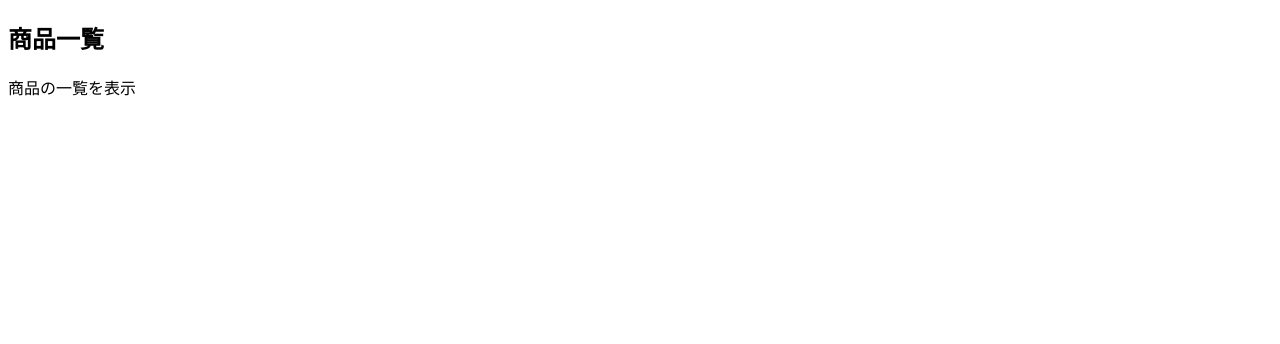
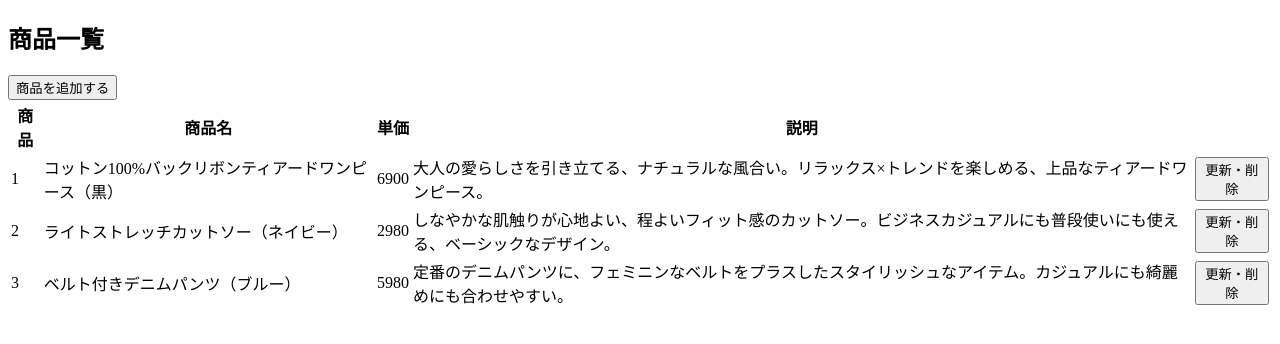
Before and after one commit to aspiratio/fullstack_web_development, a Next.js app in the folder app/frontend/: page /inventory/products in a window 1280 px wide. Shown: the top 344 px of the page. Built offline with nearby package versions, Linux system fonts and the light colour scheme.

Commit message:
一旦HTML的にコードを記載

```diff
--- a/app/frontend/app/inventory/products/page.tsx
+++ b/app/frontend/app/inventory/products/page.tsx
@@ -2,7 +2,53 @@
   return (
     <>
       <h2>商品一覧</h2>
-      <p>商品の一覧を表示</p>
+      <button>商品を追加する</button>
+      <table>
+        <thead>
+          <tr>
+            <th>商品</th>
+            <th>商品名</th>
+            <th>単価</th>
+            <th>説明</th>
+            <th></th>
+          </tr>
+        </thead>
+        <tbody>
+          <tr>
+            <td>1</td>
+            <td>コットン100%バックリボンティアードワンピース（黒）</td>
+            <td>6900</td>
+            <td>
+              大人の愛らしさを引き立てる、ナチュラルな風合い。リラックス×トレンドを楽しめる、上品なティアードワンピース。
+            </td>
+            <td>
+              <button>更新・削除</button>
+            </td>
+          </tr>
+          <tr>
+            <td>2</td>
+            <td>ライトストレッチカットソー（ネイビー）</td>
+            <td>2980</td>
+            <td>
+              しなやかな肌触りが心地よい、程よいフィット感のカットソー。ビジネスカジュアルにも普段使いにも使える、ベーシックなデザイン。
+            </td>
+            <td>
+              <button>更新・削除</button>
+            </td>
+          </tr>
+          <tr>
+            <td>3</td>
+            <td>ベルト付きデニムパンツ（ブルー）</td>
+            <td>5980</td>
+            <td>
+              定番のデニムパンツに、フェミニンなベルトをプラスしたスタイリッシュなアイテム。カジュアルにも綺麗めにも合わせやすい。
+            </td>
+            <td>
+              <button>更新・削除</button>
+            </td>
+          </tr>
+        </tbody>
+      </table>
     </>
   )
 }
```
